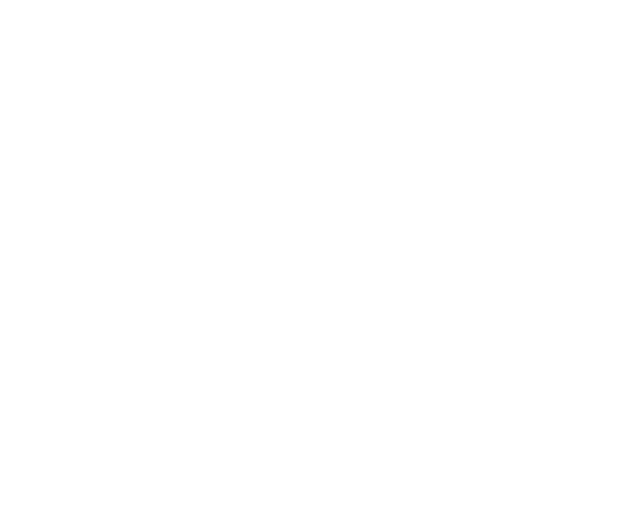
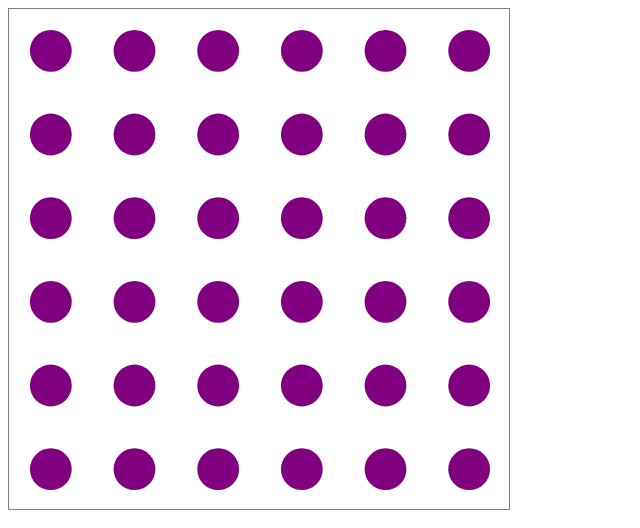
Before and after one commit to khcoppa/JsProject, a plain HTML site: page index.html in a window 1280 px wide. Shown: the whole page, without its empty margins (0-640 px from the left). Drawn offline with Linux system fonts and the light colour scheme.

Commit message:
Create Dots on Grid

```diff
--- a/Objects/Link.js
+++ /dev/null
@@ -1,3 +0,0 @@
-export default class Link {
-
-}
--- a/index.html
+++ b/index.html
@@ -5,8 +5,13 @@
     <title>JsProject</title>
   </head>
   <body>
-    <div class="grid-container">
-      <canvas id="grid" width="500px" height="500px"></canvas>
+    <div class="container">
+      <canvas id="canvas" width="500px" height="500px" style="border: 1px solid gray"></canvas>
     </div>
+    <script type="text/javascript" src="./js/entry.js" charset="utf-8"></script>
+    <script type="text/javascript" src="./js/Game.js" charset="utf-8"></script>
+    <script type="text/javascript" src="./js/Grid.js" charset="utf-8"></script>
+    <script type="text/javascript" src="./js/Dot.js" charset="utf-8"></script>
+    <script type="text/javascript" src="./js/Link.js" charset="utf-8"></script>
   </body>
 </html>
--- /dev/null
+++ b/js/Dot.js
@@ -0,0 +1,55 @@
+class Dot {
+  constructor(props) {
+    this.posX = props.posX;
+    this.posY = props.posY;
+    this.color = undefined;
+    this.canvasPos = {};
+    // this.radius = 50;
+    // this.selected = false;
+    this.setRandomColor();
+  }
+
+  setRandomColor() {
+    this.color = 'purple'
+  }
+
+  drawDot(ctx, area) {
+    this.canvasPos = {
+      canvasX: this.posX * area + (area / 2),
+      canvasY: this.posY * area + (area / 2)
+    }
+    ctx.beginPath();
+    ctx.arc(this.canvasPos.canvasX, this.canvasPos.canvasY, area*.25, 0, Math.PI*2);
+    ctx.fillStyle = this.color;
+    ctx.fill();
+  }
+
+  collapse() {
+
+  }
+
+  glow() {
+
+  }
+
+  drop() {
+
+  }
+
+  shake() {
+
+  }
+
+  hovered() {
+    // check mouse position
+
+  }
+
+  isNextTo() {
+    // must be above, below, left, right
+  }
+
+  connectible() {
+    // must be next to and same color
+  }
+}
--- /dev/null
+++ b/js/Game.js
@@ -0,0 +1,18 @@
+class Game {
+  constructor(canvas) {
+    this.grid = new Grid();
+    this.ctx = canvas.getContext('2d');
+    this.canvasX = canvas.offsetWidth;
+    this.canvasY = canvas.offsetHeight;
+  }
+
+  render() {
+    this.ctx.clearRect(0, 0, this.canvasX, this.canvasY);
+    this.grid.drawGrid(this.ctx);
+  }
+
+  begin() {
+    this.render();
+  }
+
+}
--- /dev/null
+++ b/js/Grid.js
@@ -0,0 +1,25 @@
+class Grid {
+  constructor() {
+    this.gridArr = [];
+    this.makeGrid();
+  }
+
+  makeGrid() {
+    for (let posY = 0; posY < 6; posY++) {
+      let rowDots = [];
+      for (let posX = 0; posX < 6; posX++) {
+        let dot = new Dot({ posX, posY });
+        rowDots.push(dot);
+      }
+      this.gridArr.push(rowDots);
+    }
+  }
+
+  drawGrid(ctx) {
+    this.dotArea = ctx.canvas.offsetWidth / this.gridArr.length;
+    this.gridArr.forEach(rowDots => (
+      rowDots.forEach( dot => dot.drawDot( ctx, this.dotArea ))
+    ));
+  }
+
+}
--- /dev/null
+++ b/js/Link.js
@@ -0,0 +1,3 @@
+class Link {
+
+}
--- /dev/null
+++ b/js/entry.js
@@ -0,0 +1,5 @@
+document.addEventListener('DOMContentLoaded', () => {
+  const canvas = document.getElementById('canvas');
+  const game = new Game(canvas);
+  game.begin();
+});
```
Also changed, not shown: Objects/Dot.js (deleted, +0 -51 lines), Objects/Game.js (deleted, +0 -8 lines), Objects/Grid.js (deleted, +0 -17 lines).
